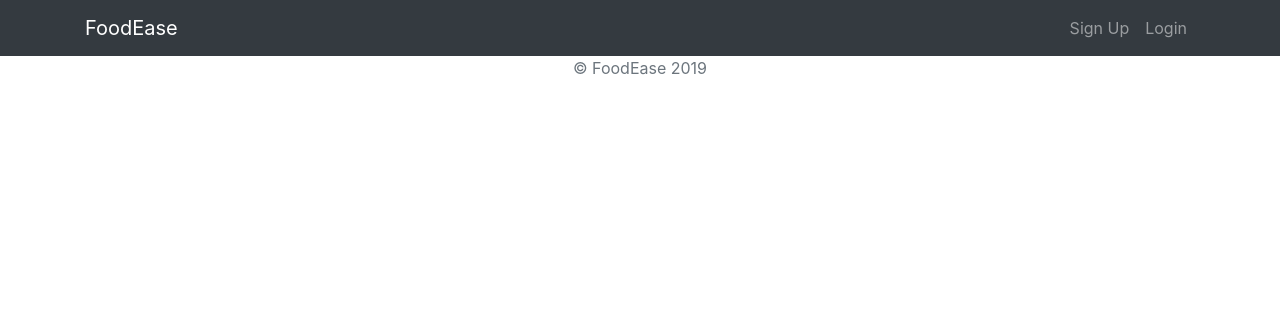
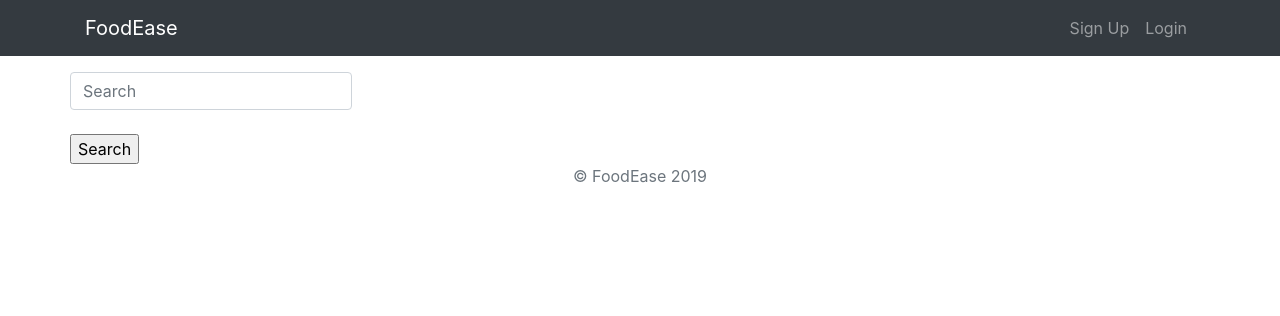
Before and after one commit to llyvonne9/CafeOfAbdu, a Django app: page / in a window 1280 px wide. Shown: the top 316 px of the page. Run offline with Django 3.2, Linux system fonts and the light colour scheme; data that the repository does not hold is empty; some libraries are stand-ins or nearby versions.

Commit message:
Search Bar Works but needs beautification

```diff
--- a/FoodEase/FoodEase/urls.py
+++ b/FoodEase/FoodEase/urls.py
@@ -23,4 +23,5 @@ urlpatterns = [
     path('', views.home,name='home'),
     path('accounts/', include('accounts.urls')),
     path('restaurant/', include('restaurant.urls')),
+    path('search/', views.search,name='search'),
 ]
--- a/FoodEase/restaurant/templates/restaurant/home.html
+++ b/FoodEase/restaurant/templates/restaurant/home.html
@@ -1,6 +1,14 @@
 {% extends 'base.html' %}
 
 {% block content %}
+
+<div class="row pt-3">
+  <form action="search">
+    <input class="form-control mr-sm-2" type="search" placeholder="Search" aria-label="Search" name="searchbar">
+    <br />
+    <input type="submit" value="Search"></input>
+  </form>
+</div>
 
 {% for restaurant in restaurants.all %}
 <div class="row pt-2">
--- a/FoodEase/restaurant/views.py
+++ b/FoodEase/restaurant/views.py
@@ -46,3 +46,8 @@ def delete(request, restaurant_id):
         #return render(request, 'restaurant/home.html')
         restaurants = Restaurant.objects
         return render(request,'restaurant/home.html',{'restaurants':restaurants})
+
+def search(request):
+    query = request.GET['searchbar']
+    restaurants = Restaurant.objects.filter(name__icontains=query)
+    return render(request,'restaurant/search.html',{'restaurants':restaurants})
```
Also changed, not shown: FoodEase/restaurant/templates/restaurant/search.html (added, +7 -0 lines), 1 other file.
